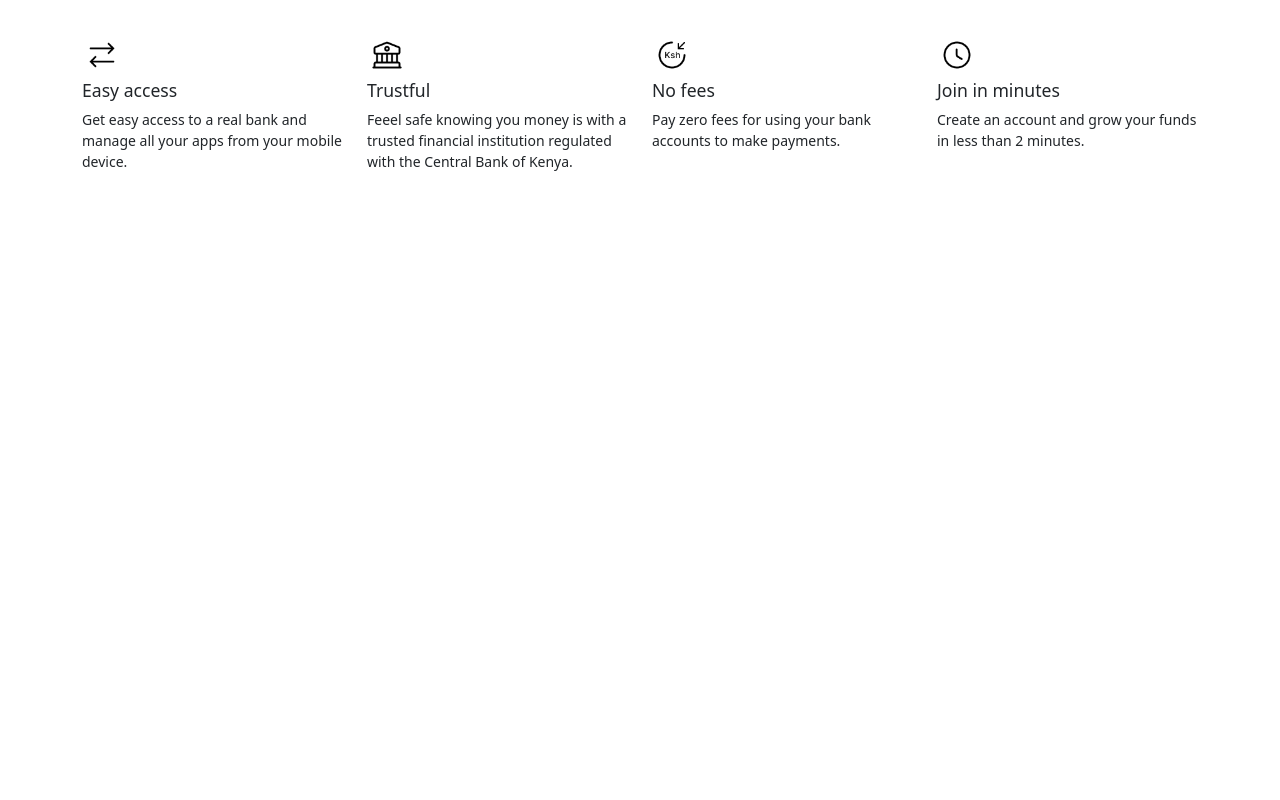
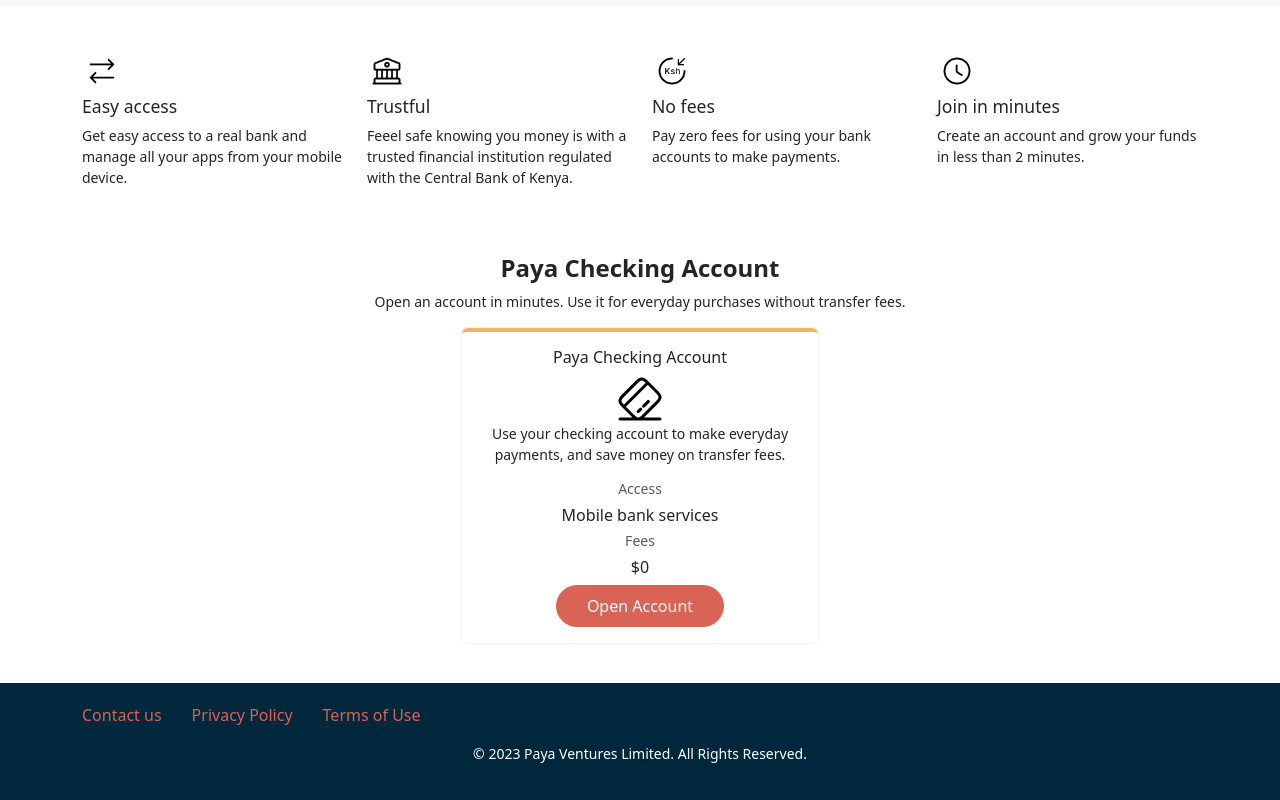
Before and after one commit to WilsonKinyua/paya-landing, a Next.js app: page / in a window 1280 px wide. Shown: the part 506-1306 px from the top of the page. Before the commit the page ends 800 px from the top, so only its background shows below. Built offline with nearby package versions, Linux system fonts and the light colour scheme.

Commit message:
hompegae landing page done

```diff
--- a/pages/api/hello.ts
+++ b/pages/api/hello.ts
@@ -1,13 +1,13 @@
 // Next.js API route support: https://nextjs.org/docs/api-routes/introduction
-import type { NextApiRequest, NextApiResponse } from 'next'
+import type { NextApiRequest, NextApiResponse } from "next";
 
 type Data = {
-  name: string
-}
+  name: string;
+};
 
 export default function handler(
   req: NextApiRequest,
   res: NextApiResponse<Data>
 ) {
-  res.status(200).json({ name: 'John Doe' })
+  res.status(200).json({ name: "Wilson Kinyua" });
 }
--- a/pages/index.tsx
+++ b/pages/index.tsx
@@ -1,5 +1,4 @@
 import Head from "next/head";
-import Image from "next/image";
 import Link from "next/link";
 
 export default function Home() {
@@ -23,7 +22,7 @@
             <Link className="navbar-brand" href="/">
               <img src="/logo.png" alt="Logo" />
             </Link>
-            <button
+            {/* <button
               className="navbar-toggler"
               type="button"
               data-bs-toggle="collapse"
@@ -33,7 +32,7 @@
               aria-label="Toggle navigation"
             >
               <span className="navbar-toggler-icon"></span>
-            </button>
+            </button> */}
             <div
               className="collapse navbar-collapse"
               id="navbarSupportedContent"
@@ -71,7 +70,7 @@
               </Link>
             </div>
             <div className="col-md-6">
-              <div className="img-wrapper">
+              <div className="img-wrapper mt-3">
                 <img src="/dashboard.png" alt="Landing dashboard" />
               </div>
             </div>
@@ -130,6 +129,66 @@
           </div>
         </div>
       </section>
+      <section className="paya-checking-account">
+        <div className="container">
+          <div className="row d-flex justify-content-center text-center">
+            <div className="col-md-12">
+              <h3>Paya Checking Account</h3>
+              <p>
+                Open an account in minutes. Use it for everyday purchases
+                without transfer fees.
+              </p>
+            </div>
+            <div className="col-md-4">
+              <div className="card">
+                <div className="card-body">
+                  <h5 className="card-title">Paya Checking Account</h5>
+                  <img src="/cardpos.png" alt="cardpos" />
+                  <p>
+                    Use your checking account to make everyday payments, and
+                    save money on transfer fees.
+                  </p>
+                  <h6 className="text-muted">Access</h6>
+                  <h5>Mobile bank services</h5>
+                  <h6 className="text-muted">Fees</h6>
+                  <h5>$0</h5>
+                  <Link href="/" className="btn btn-primary">
+                    Open Account
+                  </Link>
+                </div>
+              </div>
+            </div>
+          </div>
+        </div>
+      </section>
+      <footer>
+        <div className="container">
+          <div className="row">
+            <div className="col-md-6">
+              <ul>
+                <li>
+                  <Link href="/">Contact us</Link>
+                </li>
+                <li>
+                  <Link href="/">Privacy Policy</Link>
+                </li>
+                <li>
+                  <Link href="/">Terms of Use</Link>
+                </li>
+              </ul>
+            </div>
+            <div className="col-md-12 text-center">
+              <p>
+                © {new Date().getFullYear()}{" "}
+                <Link href="/" className="text-white">
+                  Paya Ventures Limited.
+                </Link>{" "}
+                All Rights Reserved.
+              </p>
+            </div>
+          </div>
+        </div>
+      </footer>
     </>
   );
 }
--- a/styles/styles.scss
+++ b/styles/styles.scss
@@ -7,6 +7,9 @@
   background-color: #fff;
 }
 
+a {
+  text-decoration: none;
+}
 p {
   font-size: 14px;
 }
@@ -55,3 +58,43 @@
     padding-bottom: 10px;
   }
 }
+
+.paya-checking-account {
+  padding-bottom: 40px;
+  .card {
+    border: none;
+    border-top: 4px solid #efb669;
+    box-shadow: rgba(0, 0, 0, 0.05) 0px 0px 0px 1px;
+  }
+  h3 {
+    font-weight: 600;
+    font-size: 1.5rem;
+  }
+  h5 {
+    font-size: 16px;
+  }
+  h6 {
+    font-size: 14px;
+    color: #617985;
+  }
+}
+
+footer {
+  background-color: #00273b;
+  padding: 20px 0px;
+  p {
+    color: #fff;
+  }
+
+  ul {
+    list-style: none;
+    padding: 0;
+    display: flex;
+    li {
+      padding-right: 30px;
+      a {
+        color: #d96354;
+      }
+    }
+  }
+}
```
Also changed, not shown: public/cardpos.png (added), 1 other file (tests, documents, lock files or other folders).
